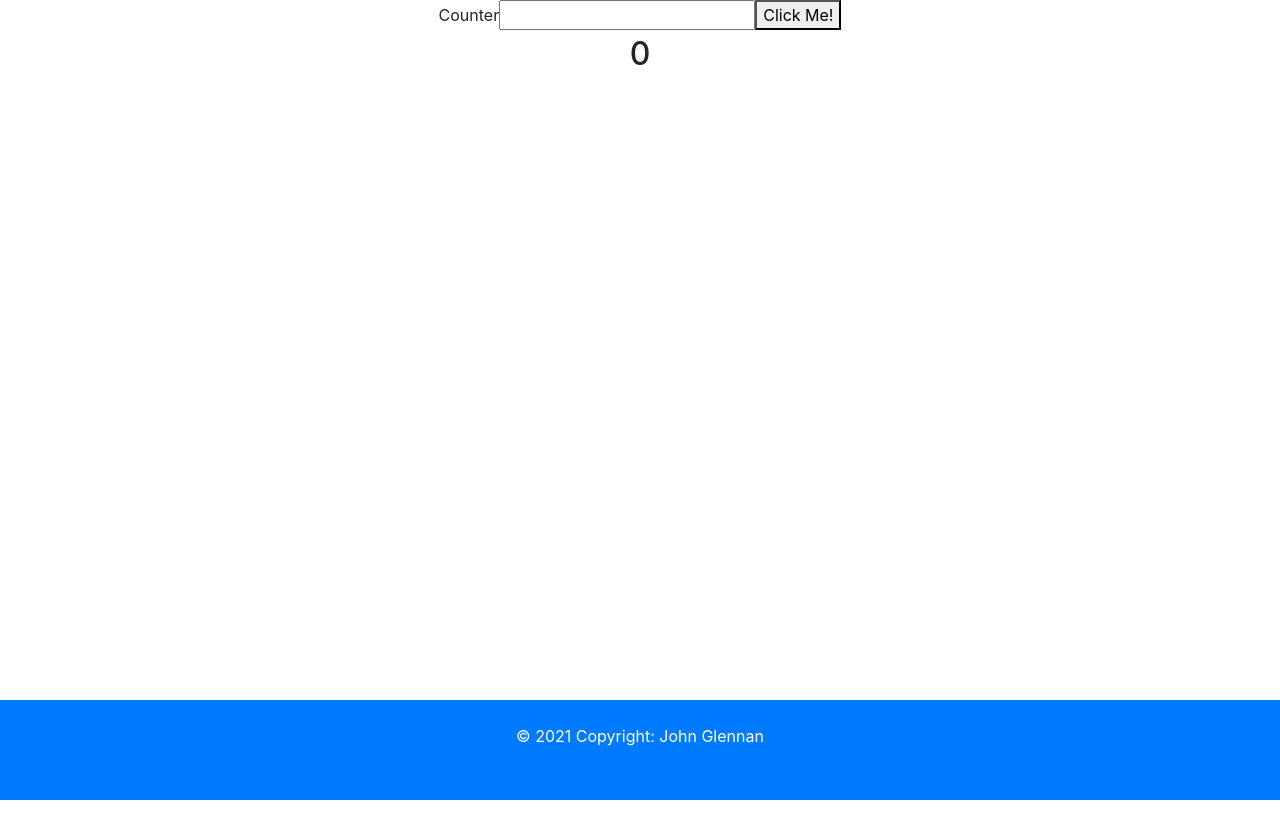
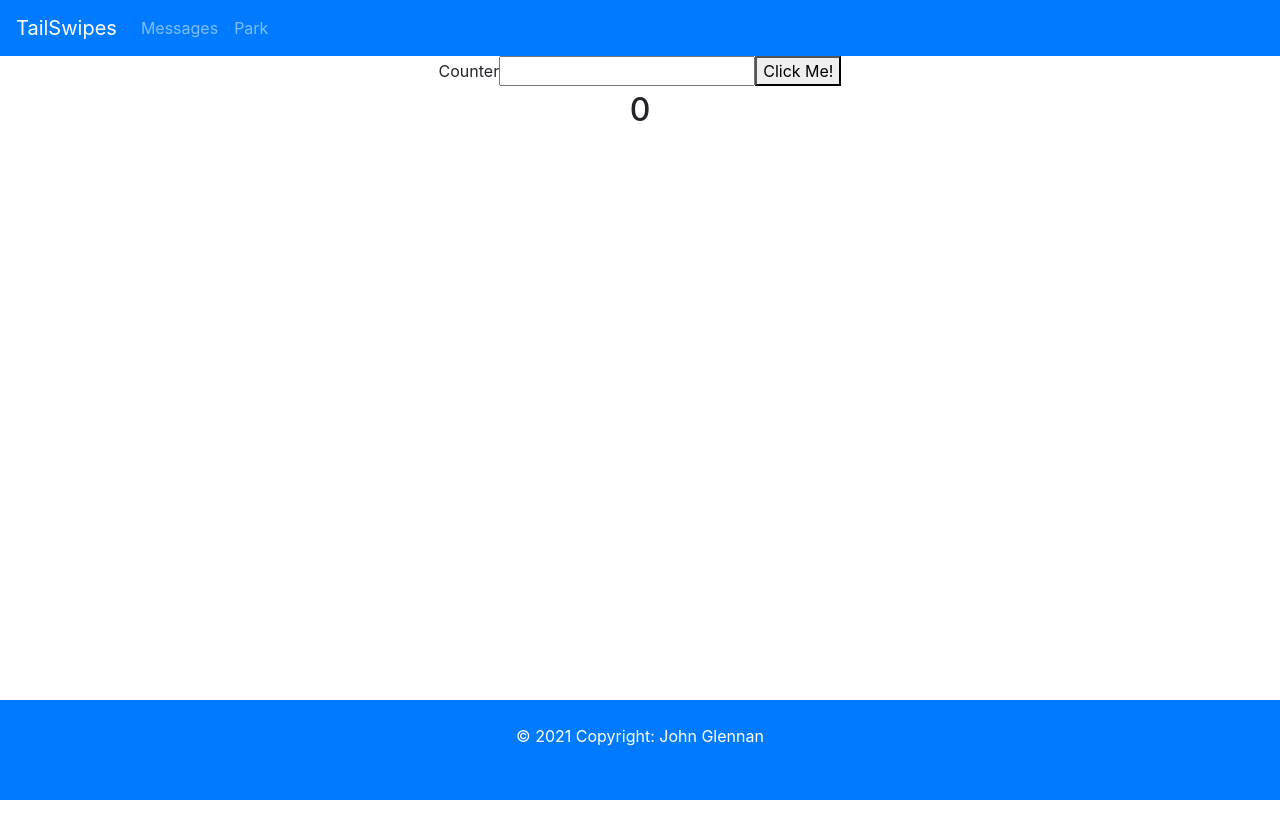
Before and after one commit to glennanj1/tail-swipes, a React (Create React App) app: page /counter in a window 1280 px wide. Shown: the top 838 px of the page. Built offline with nearby package versions, Linux system fonts and the light colour scheme.

Commit message:
refactor implementing DRY in containers

```diff
--- a/src/App.js
+++ b/src/App.js
@@ -11,14 +11,18 @@ import ProfileContainer from './containers/ProfileContainer';
 import UserMessages from './containers/UserMessages';
 import PlaceContainer from './containers/PlaceContainer'
 import Counter from './components/Counter'
+import Navigation from './components/Navigation'
+
 
 export default class App extends React.Component {
 
   render() {
   return (
     <div id="main" className="App">
+
       <div id="wrap">
         <Router>
+          <Navigation />
             <Switch>
               <Route exact path="/" component={ProfileContainer} />
               <Route exact path="/messages" component={MessageContainer} />
@@ -30,7 +34,7 @@ export default class App extends React.Component {
 
       </div>
       <footer id="footer" className="text-center text-lg-start bg-primary">
-        <div class="text-center p-4 text-white">
+        <div className="text-center p-4 text-white">
           © 2021 Copyright: <a className="text-reset fw-bold" href="https://johng.netlify.app/"> John Glennan</a>
       </div>
     </footer>
```
Lines whose indentation alone changed are shown as unchanged.
